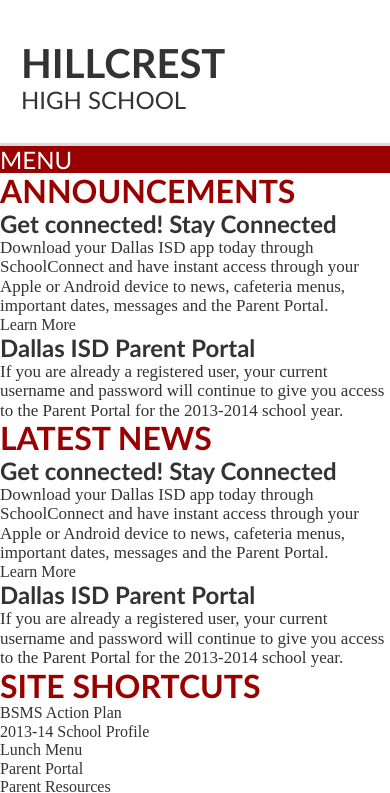
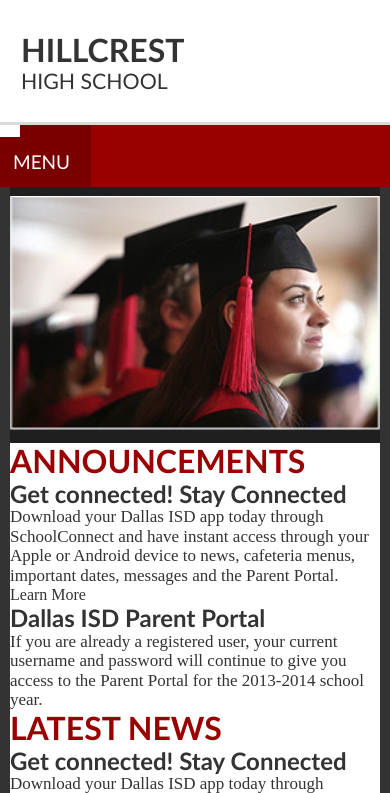
Before and after one commit to MarkCMcConnell/blackboard, a website: page index.html in a window 390 px wide. Shown: the top 793 px of the page. Drawn offline with Linux system fonts and the light colour scheme.

Commit message:
Header complete.  Mobile started

```diff
--- a/assets/styles/base/base.css
+++ b/assets/styles/base/base.css
@@ -7,6 +7,7 @@
 body {
   background-color: #333;
   color: #333;
+  font-size: 16px;
   width: 100%;
 }
 
@@ -42,4 +43,5 @@
 
 main {
   background-color: #1f1f1f;
+  margin: 0 10px;
 }
--- a/assets/styles/index.css
+++ b/assets/styles/index.css
@@ -2,4 +2,5 @@
 @import './base/base.css';
 @import './modules/header.css';
 @import './modules/nav.css';
+@import './modules/carousel.css';
 @import './modules/information.css';
--- /dev/null
+++ b/assets/styles/modules/carousel.css
@@ -0,0 +1,4 @@
+.carousel__image {
+  margin: 9px auto;
+  width: 100%;
+}
--- a/assets/styles/modules/header.css
+++ b/assets/styles/modules/header.css
@@ -2,14 +2,16 @@
   background-color: #fff;
   border-bottom: 3px solid #d9d9d9;
   width: 100%;
-  padding: 40px 21px 29px;
+  padding: 32px 21px 29px;
 }
 
 .school__name {
   color: #333;
-  font-size: 40px;
+  font-size: 2rem;
+  padding: 0;
 }
 
 .school__type {
+  font-size: 1.333rem;
   font-weight: 400;
 }
--- a/assets/styles/modules/nav.css
+++ b/assets/styles/modules/nav.css
@@ -3,7 +3,23 @@
   color: #fff;
 }
 
-.nav__mobile__text {
+.mobile {
+  background-color: #7a0000;
+  width: 5.6875rem;
+  position: relative;
+}
+
+.mobile__icon {
+  background-color: #fff;
+  height: 0.75rem;
+  width: 1.25rem;
+  border-top: 2px solid #fff;
+  border-bottom: 2px solid #fff;
+}
+
+.mobile__text {
   color: #fff;
+  font-size: 1.1875rem;
   font-weight: 500;
+  padding: 0.875rem 0.625rem 0.875rem 0.8125rem;
 }
--- a/index.html
+++ b/index.html
@@ -13,12 +13,18 @@
       <h2 class="school__type">HIGH SCHOOL</h2>
     </header>
     <nav class="nav">
-      <div class="nav__mobile__icon"></div>
-      <h2 class="nav__mobile__text">MENU</h2>
+      <div class="mobile">
+        <div class="mobile__icon"></div>
+        <h2 class="mobile__text">MENU</h2>
+      </div>
     </nav>
     <main>
-      <figure>
-
+      <figure class="carousel">
+        <img
+          class="carousel__image"
+          src="assets/images/graduate-small.png"
+          alt="Graduating student"
+        />
       </figure>
       <section class="information">
         <article class="info">
```
Also changed, not shown: assets/images/graduate-small.png (added), assets/images/graduate.png (added), assets/images/mascot.png (added).
